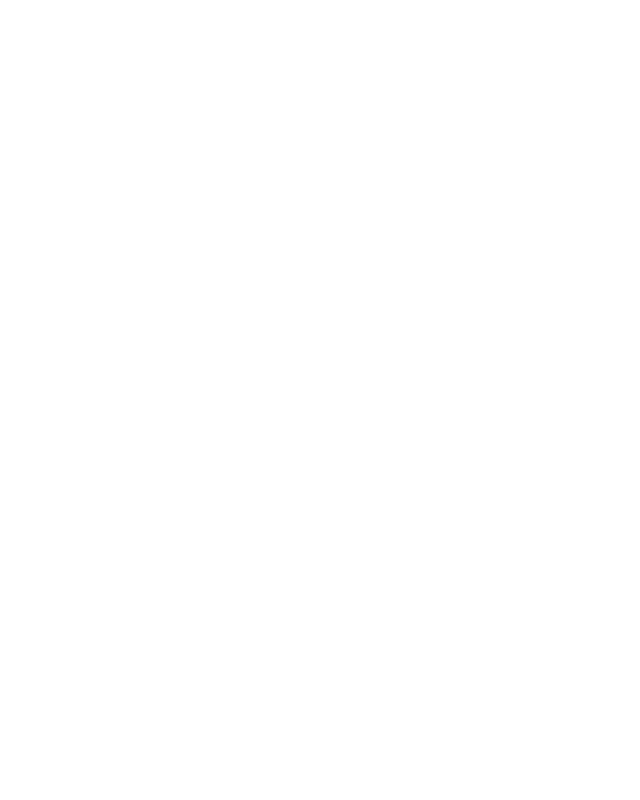
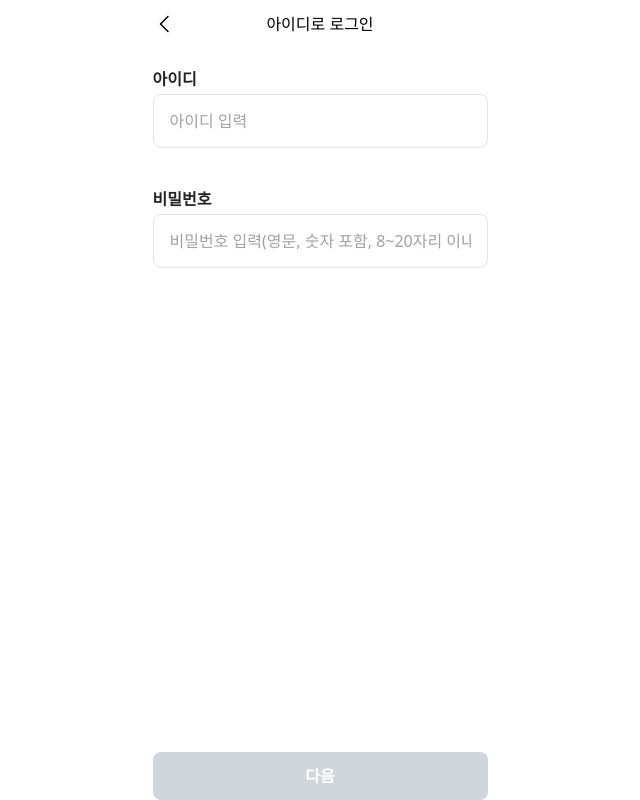
Before and after one commit to nickel93/a-meal-together, a Next.js app: page /login in a window 1280 px wide. Shown: the whole page, without its empty margins (320-960 px from the left). Built offline with nearby package versions, Linux system fonts and the light colour scheme; a web font is replaced by a local one.

Commit message:
로그인 페이지 적용

```diff
--- a/src/app/login/page.tsx
+++ b/src/app/login/page.tsx
@@ -1,7 +1,15 @@
 "use server";
 
+import Login from "@/widgets/login/Login";
+
 const Page = () => {
-  return <div></div>;
+  return (
+    <div className="flex justify-center w-full h-full">
+      <div className="flex flex-col flex-grow gap-[40px]">
+        <Login />
+      </div>
+    </div>
+  );
 };
 
 export default Page;
--- a/src/shared/navigator/Navigator.tsx
+++ b/src/shared/navigator/Navigator.tsx
@@ -13,7 +13,7 @@
   const router = useRouter();
 
   return (
-    <div className="flex items-center justify-between w-full">
+    <div className="flex items-center justify-between w-full h-[48px]">
       <button
         className="cursor-default"
         onClick={onClick ? onClick : () => router.back()}
--- a/src/widgets/login/HomeFooter.tsx
+++ b/src/widgets/login/HomeFooter.tsx
@@ -1,6 +1,9 @@
+"use client";
 import { KaKaoButton } from "@/feature/join";
+import { useRouter } from "next/navigation";
 
 const HomeFooter = () => {
+  const router = useRouter();
   return (
     <div className="w-full px-5 py-0 flex flex-col items-center gap-3 h-[114px]">
       <div className="flex justify-center items-center px-3 py-[5px] gap-[10px] w-[134px] h-[26px] border border-[#E65F55] rounded-full">
@@ -11,7 +14,19 @@
 
       <KaKaoButton />
 
-      {/* 안내 문구 */}
+      <button
+        onClick={() => router.push("/login")}
+        className={`
+        w-[335px] h-[48px]
+        flex items-center justify-center
+        rounded-[8px] border border-[#E4E4E4]
+        bg-white text-[16px] font-semibold text-black
+        px-4 py-3
+      `}
+      >
+        다른 방법으로 로그인
+      </button>
+
       <p className="w-[335px] text-center text-[12px] leading-[16px] font-medium text-[#70747D]">
         로그인하여 더 많은 기능을 이용해보세요!
       </p>
--- /dev/null
+++ b/src/widgets/login/Login.tsx
@@ -0,0 +1,36 @@
+"use client";
+import { LzButton } from "@/shared/button";
+import { LzInput } from "@/shared/input";
+import Navigator from "@/shared/navigator/Navigator";
+import { useState } from "react";
+
+const Login = () => {
+  const [login, setLogin] = useState("");
+  const [password, setPassword] = useState("");
+  return (
+    <div className="min-h-screen bg-white flex flex-col flex-grow gap-[20px]">
+      <Navigator title="아이디로 로그인" />
+      <LzInput
+        label="아이디"
+        type="text"
+        inputMode="numeric"
+        placeholder="아이디 입력"
+        value={login}
+        onChange={(e) => setLogin(e.target.value)}
+      />
+      <LzInput
+        label="비밀번호"
+        type="password"
+        inputMode="numeric"
+        placeholder="비밀번호 입력(영문, 숫자 포함, 8~20자리 이내)"
+        value={password}
+        onChange={(e) => setPassword(e.target.value)}
+      />
+      <LzButton type="submit" disabled={!login || !password}>
+        다음
+      </LzButton>
+    </div>
+  );
+};
+
+export default Login;
--- a/src/widgets/signup/SignUp.tsx
+++ b/src/widgets/signup/SignUp.tsx
@@ -89,7 +89,7 @@
         placeholder="전화번호 입력('-' 제외하고 숫자만 입력)"
         value={phone}
         onChange={(e) => {
-          const v = e.target.value.replace(/\D/g, "");
+          const v = e.target.value;
           setPhone(v);
         }}
       />
```
